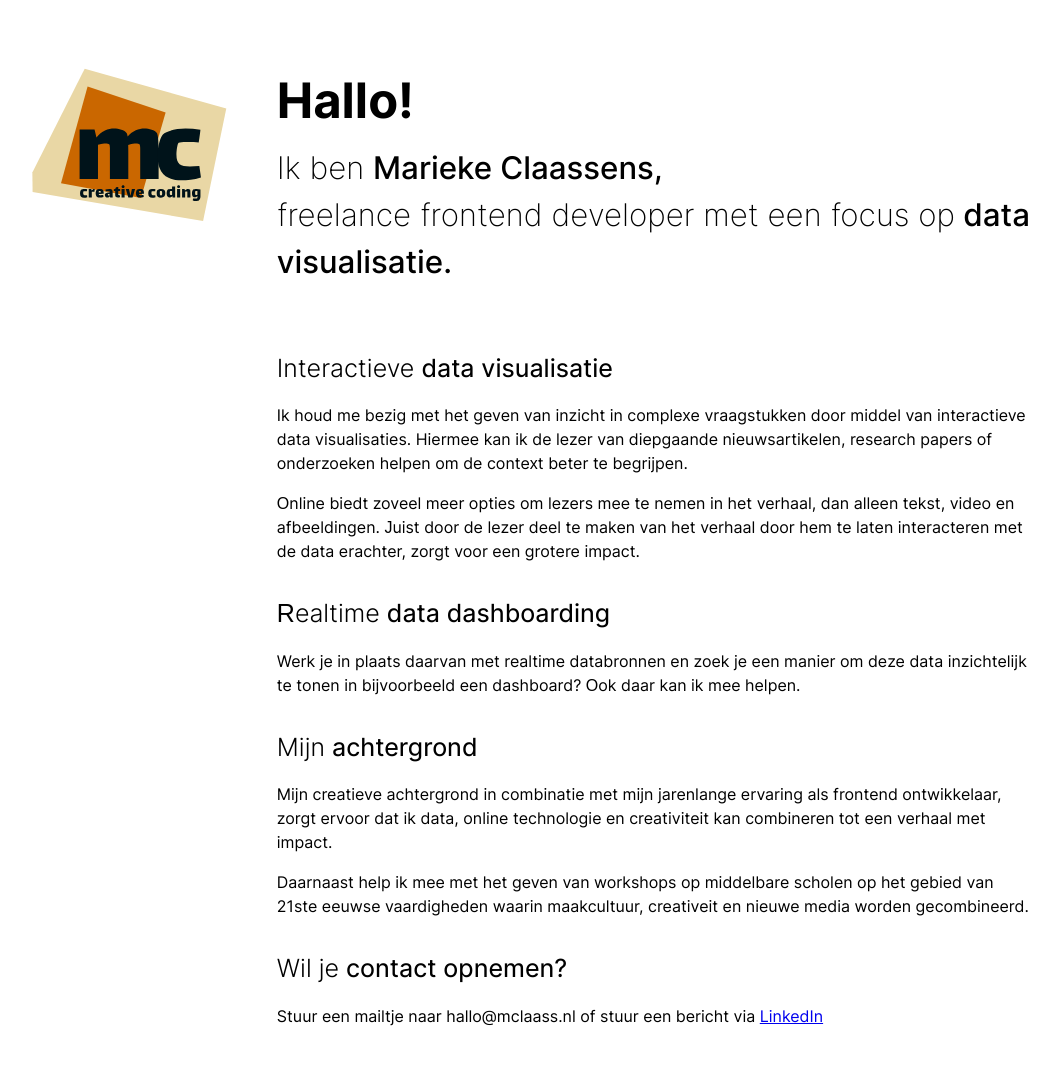
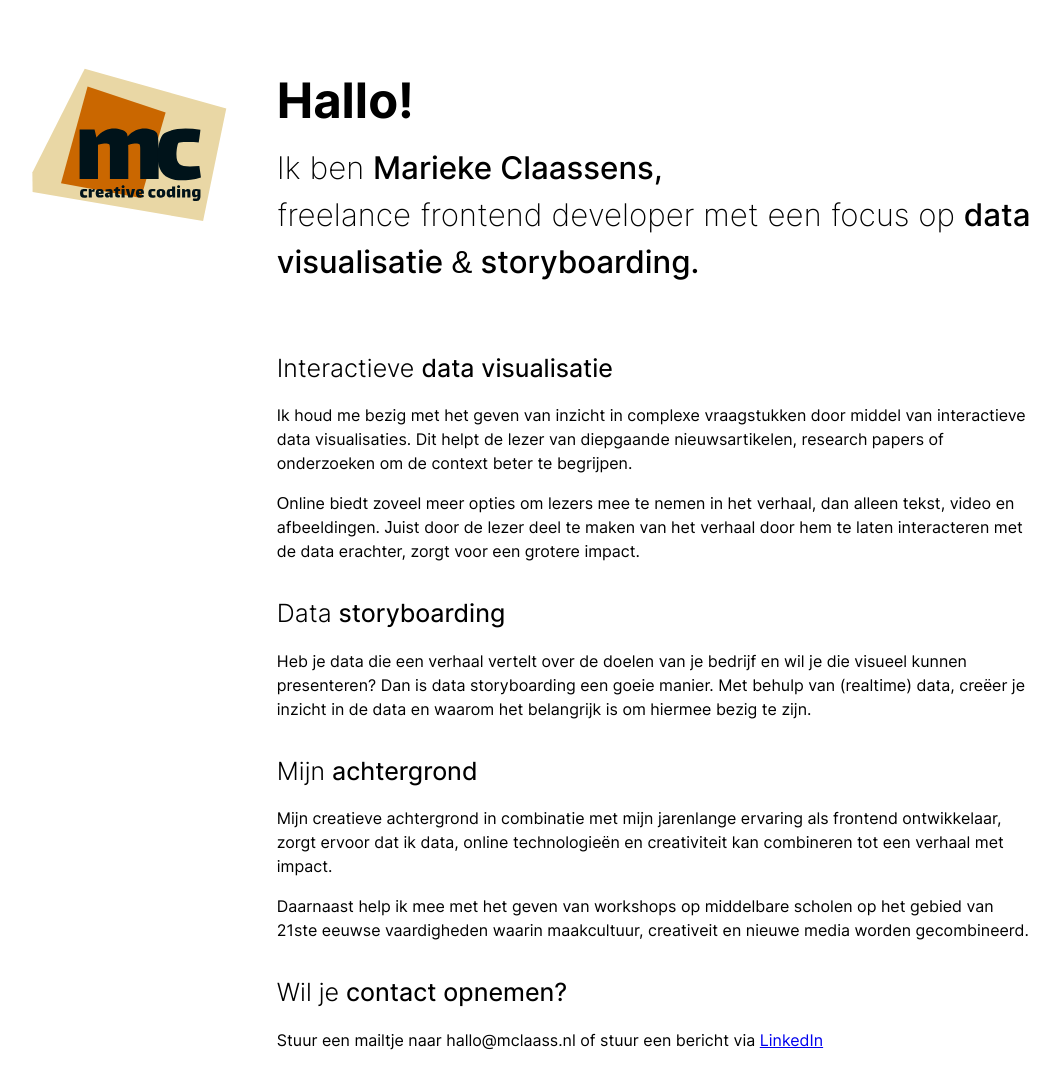
Before and after one commit to MClaass/mclaass, a plain HTML site: page index.html in a window 1280 px wide. Shown: the whole page, without its empty margins (84-1144 px from the left). Drawn offline with Linux system fonts and the light colour scheme.

Commit message:
update body text

```diff
--- a/index.html
+++ b/index.html
@@ -22,13 +22,13 @@
 
         <div class="header">
             <h1>Hallo! </h1>
-            <h2> <span> Ik ben </span> Marieke Claassens, </br><span >freelance frontend developer met een focus op</span> data visualisatie.</h2>
+            <h2> <span> Ik ben </span> Marieke Claassens, </br><span >freelance frontend developer met een focus op </span> data visualisatie & storyboarding.</h2>
         </div>
 
         <div class="intro">
             <h3> <span> Interactieve </span> data visualisatie</h3>
             <p>
-                Ik houd me bezig met het geven van inzicht in complexe vraagstukken door middel van interactieve data visualisaties. Hiermee kan ik de lezer van diepgaande nieuwsartikelen, research papers of onderzoeken helpen om de context beter te begrijpen.
+                Ik houd me bezig met het geven van inzicht in complexe vraagstukken door middel van interactieve data visualisaties. Dit helpt de lezer van diepgaande nieuwsartikelen, research papers of onderzoeken om de context beter te begrijpen.
             </p>
 
             <p>
@@ -36,15 +36,15 @@
             </p>
         </div>
         <div class="realtime">
-            <h3> <span> Realtime  </span> data dashboarding</h3>
-            <p> Werk je in plaats daarvan met realtime databronnen en zoek je een manier om deze data inzichtelijk te tonen in bijvoorbeeld een dashboard? Ook daar kan ik mee helpen.
+            <h3> <span> Data </span> storyboarding </h3>
+            <p> Heb je data die een verhaal vertelt over de doelen van je bedrijf en wil je die visueel kunnen presenteren? Dan is data storyboarding een goeie manier. Met behulp van (realtime) data, creëer je inzicht in de data en waarom het belangrijk is om hiermee bezig te zijn.
             </p>
         </div>
 
         <div class="background">
             <h3><span> Mijn </span> achtergrond</h3>
             <p>
-                Mijn creatieve achtergrond in combinatie met mijn jarenlange ervaring als frontend ontwikkelaar, zorgt ervoor dat ik data, online technologie en creativiteit kan combineren tot een verhaal met impact.
+                Mijn creatieve achtergrond in combinatie met mijn jarenlange ervaring als frontend ontwikkelaar, zorgt ervoor dat ik data, online technologieën en creativiteit kan combineren tot een verhaal met impact.
             </p>
 
             <p>
```
